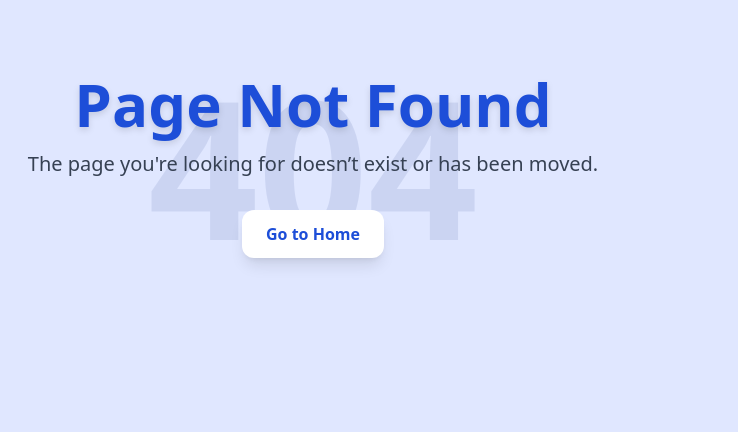
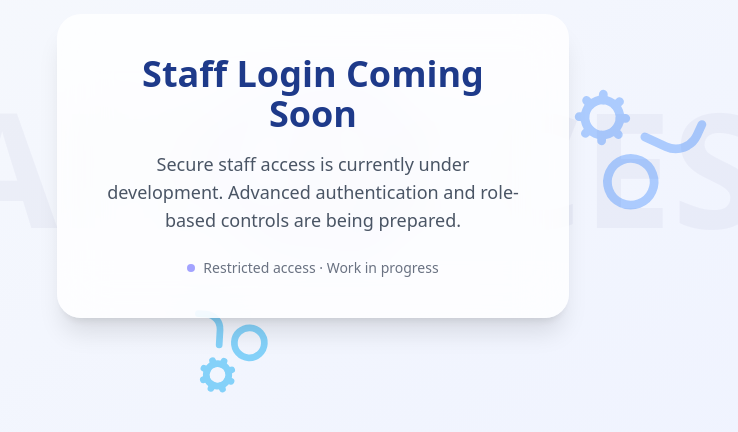
Before and after one commit to NJayantRao/Nagrik_Setu_Frontend, a React (Vite) app: page /staff/login in a window 1280 px wide. Before the commit this address had no page. Shown: the part 234-666 px from the top of the page, without its empty margins (327-1065 px from the left). Built offline with nearby package versions, Linux system fonts and the light colour scheme.

Commit message:
added StaffLoginWIP

```diff
--- a/src/App.jsx
+++ b/src/App.jsx
@@ -69,6 +69,8 @@ const Adminsettings = lazy(() => import("./pages/admins/AdminSettings"));
  */
 const UserDashboard = lazy(() => import("./pages/users/UserDashboard"));
 
+const StaffLogin = lazy(() => import("./pages/staffs/StaffLogin.jsx"));
+
 function App() {
   /**
    * Global UI state from context
@@ -138,6 +140,7 @@ function App() {
             <Route path="/admin/settings" element={<Adminsettings />} />
             <Route path="/admin/departments" element={<AdminDepartments />} />
             <Route path="/documentation" element={<Documentation />} />
+            <Route path="/staff/login" element={<StaffLogin />} />
             <Route path="*" element={<ErrorPage />} />
           </Route>
         </Routes>
--- a/src/components/common/Navbar.jsx
+++ b/src/components/common/Navbar.jsx
@@ -124,7 +124,14 @@ function Navbar() {
           >
             Admin Login
           </div>
-          <div className=" hover:bg-gray-100 px-3 py-1">Staff Login</div>
+          <div
+            className=" hover:bg-gray-100 px-3 py-1"
+            onClick={() => {
+              navigate("/staff/login");
+            }}
+          >
+            Staff Login
+          </div>
         </div>
       </div>
     </div>
--- /dev/null
+++ b/src/pages/staffs/StaffLogin.jsx
@@ -0,0 +1,102 @@
+import { motion } from "framer-motion";
+import { ShieldCheck, UserCog } from "lucide-react";
+import { useEffect } from "react";
+import { useNavigate } from "react-router-dom";
+
+/* Animation presets */
+const spinSlow = {
+  animate: {
+    rotate: 360,
+    transition: {
+      repeat: Infinity,
+      duration: 20,
+      ease: "linear",
+    },
+  },
+};
+
+const spinFastReverse = {
+  animate: {
+    rotate: -360,
+    transition: {
+      repeat: Infinity,
+      duration: 12,
+      ease: "linear",
+    },
+  },
+};
+
+function StaffLoginWIP() {
+  const navigate = useNavigate();
+
+  // Optional redirect (change/remove if not needed)
+  useEffect(() => {
+    const timer = setTimeout(() => {
+      navigate("/"); // or /admin/login later
+    }, 6000);
+
+    return () => clearTimeout(timer);
+  }, [navigate]);
+
+  return (
+    <div className="h-screen w-full bg-gradient-to-br from-[#f8fafc] to-[#eef2ff] flex items-center justify-center relative overflow-hidden">
+      {/* Background watermark */}
+      <h1 className="absolute text-[8rem] sm:text-[10rem] font-black text-indigo-900 opacity-[0.04] select-none">
+        STAFF ACCESS
+      </h1>
+
+      {/* Animated icons */}
+      <div className="relative flex items-center justify-center">
+        {/* Large Shield */}
+        <motion.div
+          variants={spinSlow}
+          animate="animate"
+          className="absolute text-indigo-600 opacity-25"
+        >
+          <ShieldCheck size={220} strokeWidth={1.2} />
+        </motion.div>
+
+        {/* Medium Cog */}
+        <motion.div
+          variants={spinFastReverse}
+          animate="animate"
+          className="absolute -right-32 top-16 text-blue-500 opacity-35"
+        >
+          <UserCog size={140} strokeWidth={1.5} />
+        </motion.div>
+
+        {/* Small Cog */}
+        <motion.div
+          variants={spinSlow}
+          animate="animate"
+          className="absolute left-32 -bottom-20 text-sky-500 opacity-45"
+        >
+          <UserCog size={90} strokeWidth={1.8} />
+        </motion.div>
+
+        {/* Center Card */}
+        <motion.div
+          initial={{ opacity: 0, y: 30 }}
+          animate={{ opacity: 1, y: 0 }}
+          transition={{ duration: 0.8, ease: "easeOut" }}
+          className="relative z-10 bg-white/80 backdrop-blur-xl rounded-3xl shadow-xl px-12 py-10 text-center max-w-lg"
+        >
+          <h2 className="text-4xl font-bold text-[#1e3a8a] mb-4">
+            Staff Login Coming Soon
+          </h2>
+
+          <p className="text-gray-600 text-lg mb-6">
+            Secure staff access is currently under development. Advanced
+            authentication and role-based controls are being prepared.
+          </p>
+
+          <div className="flex items-center justify-center gap-2 text-sm text-gray-500">
+            <span className="h-2 w-2 rounded-full bg-indigo-500 animate-pulse"></span>
+            Restricted access · Work in progress
+          </div>
+        </motion.div>
+      </div>
+    </div>
+  );
+}
+export default StaffLoginWIP;
```
